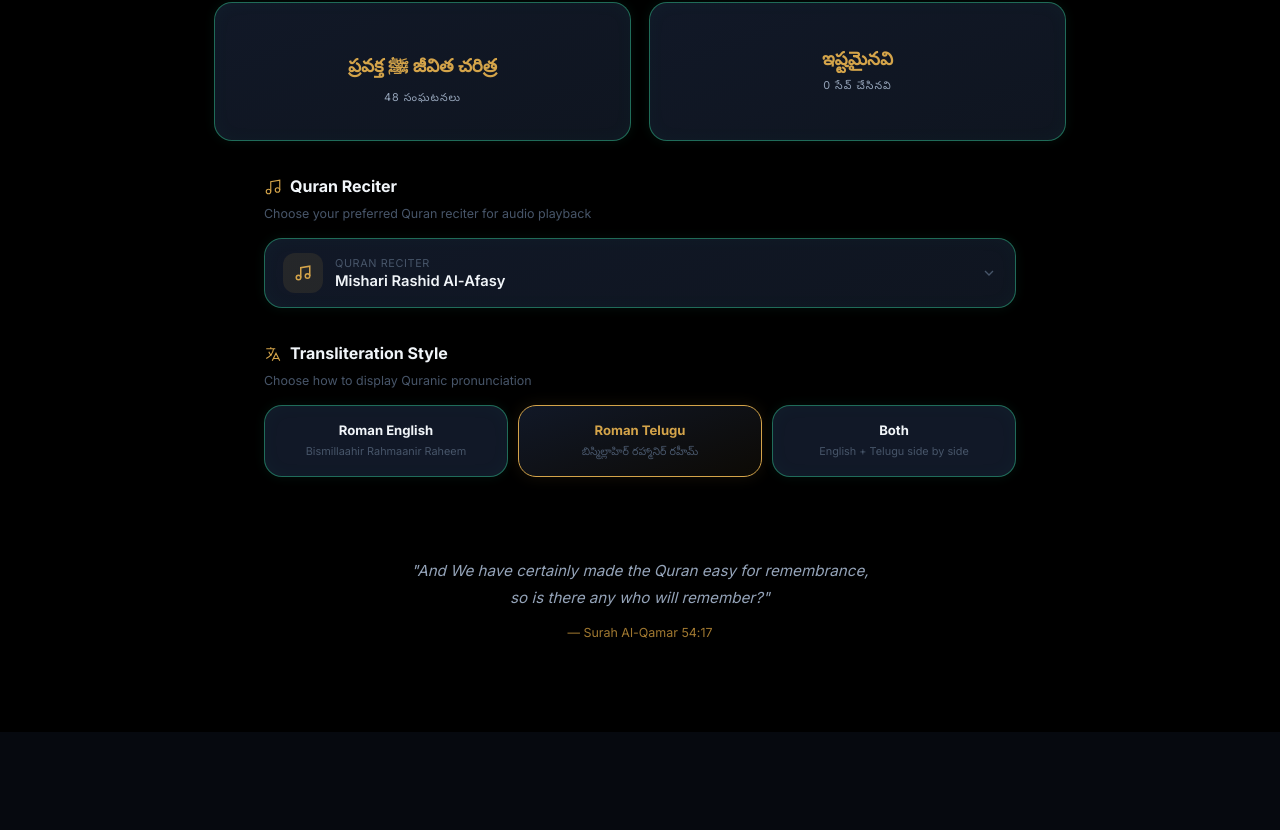
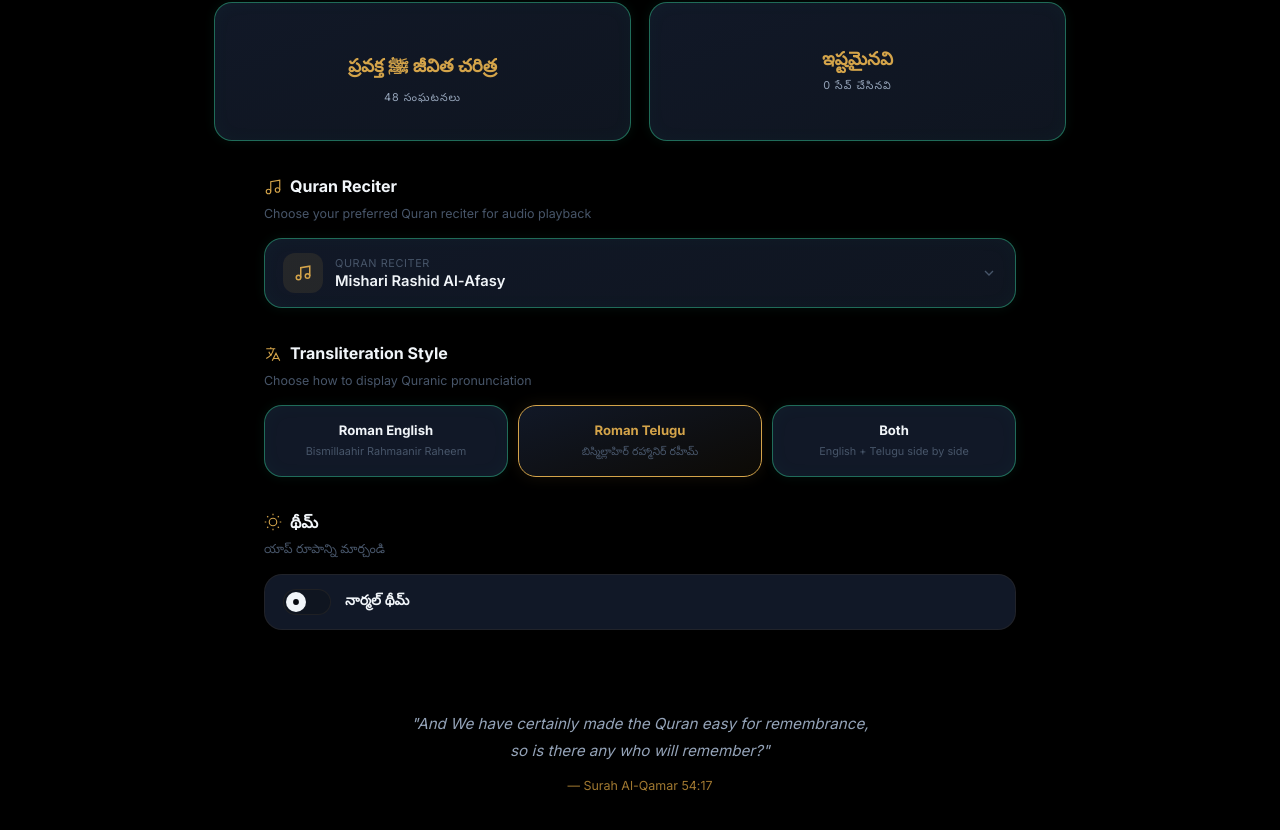
Before and after one commit to Mahendarmax/Believer-of-Almighty, a React (Vite) app: page / in a window 1280 px wide. Shown: the part 1536-2366 px from the top of the page. Before the commit the page ends 2268 px from the top, so only its background shows below. Built offline with nearby package versions, Linux system fonts and the light colour scheme.

Commit message:
feat: add dark theme toggle on homepage

```diff
--- a/src/context/SettingsContext.jsx
+++ b/src/context/SettingsContext.jsx
@@ -29,6 +29,7 @@ export const SettingsProvider = ({ children }) => {
   const [favorites, setFavorites] = useState(() => loadSetting('favorites', []))
   const [transliteration, setTransliteration] = useState(() => loadSetting('transliteration', 'telugu'))
   const [reciter, setReciter] = useState(() => loadSetting('reciter', 'ar.alafasy'))
+  const [theme, setTheme] = useState(() => loadSetting('theme', 'normal'))
 
   // Debounced localStorage writes — batch rapid changes (e.g. font size)
   const saveTimers = useRef({})
@@ -44,6 +45,12 @@ export const SettingsProvider = ({ children }) => {
   useEffect(() => { debouncedSave('favorites', favorites, 500) }, [favorites, debouncedSave])
   useEffect(() => { debouncedSave('transliteration', transliteration, 0) }, [transliteration, debouncedSave])
   useEffect(() => { debouncedSave('reciter', reciter, 0) }, [reciter, debouncedSave])
+  useEffect(() => { debouncedSave('theme', theme, 0) }, [theme, debouncedSave])
+
+  // Apply theme to document root
+  useEffect(() => {
+    document.documentElement.setAttribute('data-theme', theme)
+  }, [theme])
 
   const toggleArabic = useCallback(() => setShowArabic(prev => !prev), [])
   const increaseFontSize = useCallback(() => setFontSize(prev => Math.min(28, prev + 1)), [])
@@ -78,7 +85,8 @@ export const SettingsProvider = ({ children }) => {
     favorites, toggleFavorite, isFavorite,
     transliteration, setTransliteration,
     reciter, setReciter,
-  }), [showArabic, toggleArabic, fontSize, increaseFontSize, decreaseFontSize, lastRead, updateLastRead, clearLastRead, favorites, toggleFavorite, isFavorite, transliteration, reciter])
+    theme, setTheme,
+  }), [showArabic, toggleArabic, fontSize, increaseFontSize, decreaseFontSize, lastRead, updateLastRead, clearLastRead, favorites, toggleFavorite, isFavorite, transliteration, reciter, theme])
 
   return (
     <SettingsContext.Provider value={value}>
--- a/src/index.css
+++ b/src/index.css
@@ -40,6 +40,37 @@
   --transition: 0.3s cubic-bezier(0.4, 0, 0.2, 1);
   --transition-fast: 0.15s cubic-bezier(0.4, 0, 0.2, 1);
   --transition-spring: 0.5s cubic-bezier(0.34, 1.56, 0.64, 1);
+}
+
+/* Dark Theme */
+[data-theme="dark"] {
+  --bg-primary: #000000;
+  --bg-secondary: #0a0a0a;
+  --bg-card: #161617;
+  --bg-card-hover: #1e1e1f;
+  --bg-surface: #111111;
+
+  --accent: #d4a44a;
+  --accent-light: #e8c46a;
+  --accent-dim: #a07830;
+  --gold: #d4a44a;
+  --gold-light: #e8c46a;
+  --gold-dim: #a07830;
+
+  --emerald: #c0c0c0;
+  --emerald-dim: #808080;
+
+  --text-primary: #f5f5f7;
+  --text-secondary: #a1a1a6;
+  --text-muted: #6e6e73;
+  --text-arabic: #f5f5f7;
+
+  --border: rgba(192, 192, 192, 0.22);
+  --border-strong: rgba(192, 192, 192, 0.35);
+
+  --shadow: 0 4px 30px rgba(0, 0, 0, 0.6);
+  --shadow-lg: 0 12px 50px rgba(0, 0, 0, 0.7);
+  --shadow-glow: none;
 }
 
 *, *::before, *::after {
--- a/src/pages/Home.css
+++ b/src/pages/Home.css
@@ -1271,6 +1271,95 @@
   line-height: 1.4;
 }
 
+/* ===== THEME TOGGLE ===== */
+.theme-toggle-section {
+  padding: 0 24px;
+  max-width: 720px;
+  margin: 0 auto 32px;
+  width: 100%;
+}
+
+.theme-toggle-title {
+  display: flex;
+  align-items: center;
+  gap: 8px;
+  font-size: 1rem;
+  font-weight: 700;
+  color: var(--text-primary);
+  margin-bottom: 4px;
+}
+
+.theme-toggle-title svg {
+  color: var(--accent);
+}
+
+.theme-toggle-desc {
+  font-size: 0.78rem;
+  color: var(--text-muted);
+  margin-bottom: 14px;
+}
+
+.theme-toggle-btn {
+  display: flex;
+  align-items: center;
+  gap: 14px;
+  padding: 14px 18px;
+  background: var(--bg-card);
+  border: 1px solid var(--border);
+  border-radius: var(--radius-lg);
+  cursor: pointer;
+  transition: var(--transition);
+  width: 100%;
+}
+
+.theme-toggle-btn:hover {
+  border-color: var(--accent);
+  background: var(--bg-card-hover);
+}
+
+.theme-toggle-track {
+  position: relative;
+  width: 48px;
+  height: 26px;
+  background: var(--bg-surface);
+  border: 1px solid var(--border);
+  border-radius: 13px;
+  transition: var(--transition);
+  flex-shrink: 0;
+}
+
+.theme-toggle-track.dark {
+  background: var(--accent-dim);
+  border-color: var(--accent);
+}
+
+.theme-toggle-thumb {
+  position: absolute;
+  top: 2px;
+  left: 2px;
+  width: 20px;
+  height: 20px;
+  background: var(--text-primary);
+  border-radius: 50%;
+  display: flex;
+  align-items: center;
+  justify-content: center;
+  transition: var(--transition);
+  color: var(--bg-primary);
+}
+
+.theme-toggle-track.dark .theme-toggle-thumb {
+  left: 24px;
+  background: var(--accent);
+  color: #000;
+}
+
+.theme-toggle-label {
+  font-size: 0.88rem;
+  font-weight: 600;
+  color: var(--text-primary);
+}
+
 /* ===== NAMAZ SURAHS ===== */
 .namaz-section {
   padding: 0 24px;
@@ -1730,6 +1819,7 @@
   .action-card p { font-size: 0.68rem; }
   .action-meta { font-size: 0.62rem; }
   .translit-section { padding: 0 16px; }
+  .theme-toggle-section { padding: 0 16px; }
   .home-reciter-section { padding: 0 16px; }
   .home-reciter-toggle { padding: 12px 14px; gap: 10px; }
   .home-reciter-icon { width: 34px; height: 34px; border-radius: 10px; }
@@ -1761,6 +1851,7 @@
   .continue-section { max-width: 800px; }
   .continue-card { padding: 24px 28px; }
   .translit-section { max-width: 800px; }
+  .theme-toggle-section { max-width: 800px; }
   .home-reciter-section { max-width: 800px; }
   .namaz-section { max-width: 800px; }
   .duas-section { max-width: 800px; }
@@ -1772,3 +1863,113 @@
   .action-cards { max-width: 900px; }
   .action-card { padding: 44px 24px 34px; }
 }
+
+/* ===== DARK THEME OVERRIDES ===== */
+[data-theme="dark"] .home {
+  background: #000000;
+}
+
+[data-theme="dark"] .home-hero {
+  background: linear-gradient(175deg, #000000 0%, #0a0a0a 40%, #080808 70%, #000000 100%);
+}
+
+[data-theme="dark"] .hero-pattern {
+  background:
+    radial-gradient(ellipse 60% 50% at 50% 30%, rgba(212,164,74,0.04) 0%, transparent 70%),
+    radial-gradient(circle at 20% 80%, rgba(192,192,192,0.02) 0%, transparent 50%),
+    radial-gradient(circle at 85% 20%, rgba(212,164,74,0.03) 0%, transparent 40%);
+}
+
+[data-theme="dark"] .stat-card {
+  background: #161617;
+  border-color: rgba(192, 192, 192, 0.22);
+  box-shadow: 0 4px 30px rgba(0, 0, 0, 0.6);
+}
+
+[data-theme="dark"] .stat-card:hover {
+  border-color: rgba(192, 192, 192, 0.35);
+}
+
+[data-theme="dark"] .action-card {
+  background: #161617;
+  border: 1px solid rgba(192, 192, 192, 0.22);
+  box-shadow: 0 4px 30px rgba(0, 0, 0, 0.6);
+}
+
+[data-theme="dark"] .action-card::before {
+  display: none;
+}
+
+[data-theme="dark"] .action-card:hover {
+  border-color: rgba(192, 192, 192, 0.35);
+  box-shadow: 0 4px 30px rgba(0, 0, 0, 0.6);
+  background: #1e1e1f;
+}
+
+[data-theme="dark"] .translit-btn {
+  border-color: rgba(192, 192, 192, 0.22);
+  box-shadow: none;
+  background: #161617;
+}
+
+[data-theme="dark"] .translit-btn:hover {
+  border-color: rgba(192, 192, 192, 0.35);
+  box-shadow: none;
+}
+
+[data-theme="dark"] .translit-btn.active {
+  border-color: var(--accent);
+  background: #161617;
+  box-shadow: none;
+}
+
+[data-theme="dark"] .qv-box {
+  background: #161617;
+  border-color: rgba(192, 192, 192, 0.22);
+  box-shadow: 0 4px 30px rgba(0, 0, 0, 0.6);
+}
+
+[data-theme="dark"] .qv-select,
+[data-theme="dark"] .qv-verse-input,
+[data-theme="dark"] .qv-drop-search {
+  background: #111111;
+  border-color: rgba(192, 192, 192, 0.22);
+}
+
+[data-theme="dark"] .qv-select:hover,
+[data-theme="dark"] .qv-verse-input:focus {
+  border-color: rgba(192, 192, 192, 0.35);
+}
+
+[data-theme="dark"] .continue-card {
+  background: #161617;
+  border-color: rgba(192, 192, 192, 0.22);
+  box-shadow: 0 4px 30px rgba(0, 0, 0, 0.6);
+}
+
+[data-theme="dark"] .continue-card:hover {
+  border-color: rgba(192, 192, 192, 0.35);
+}
+
+[data-theme="dark"] .home-reciter-toggle {
+  background: #161617;
+  border-color: rgba(192, 192, 192, 0.22);
+}
+
+[data-theme="dark"] .home-reciter-toggle:hover {
+  border-color: rgba(192, 192, 192, 0.35);
+}
+
+[data-theme="dark"] .home-reciter-dropdown {
+  background: #161617;
+  border-color: rgba(192, 192, 192, 0.22);
+}
+
+[data-theme="dark"] .home-reciter-option:hover {
+  background: #1e1e1f;
+}
+
+[data-theme="dark"] .home-reciter-search input {
+  background: #111111;
+  border-color: rgba(192, 192, 192, 0.22);
+}
--- a/src/pages/Home.jsx
+++ b/src/pages/Home.jsx
@@ -110,7 +110,7 @@ ReciterPicker.displayName = 'ReciterPicker'
 
 const Home = React.memo(function Home() {
   const navigate = useNavigate()
-  const { lastRead, favorites, transliteration, setTransliteration, reciter, setReciter, showArabic, fontSize } = useSettings()
+  const { lastRead, favorites, transliteration, setTransliteration, reciter, setReciter, showArabic, fontSize, theme, setTheme } = useSettings()
 
   // Quick Verse Lookup state
   const [qvSurah, setQvSurah] = useState('')
@@ -417,6 +417,41 @@ const Home = React.memo(function Home() {
         </div>
       </section>
 
+      {/* Theme Toggle */}
+      <section className="theme-toggle-section">
+        <h3 className="theme-toggle-title">
+          <svg viewBox="0 0 24 24" fill="none" stroke="currentColor" strokeWidth="1.5" width="18" height="18">
+            {theme === 'dark'
+              ? <path d="M21 12.79A9 9 0 1111.21 3a7 7 0 009.79 9.79z"/>
+              : <><circle cx="12" cy="12" r="5"/><path d="M12 1v2m0 18v2M4.22 4.22l1.42 1.42m12.72 12.72l1.42 1.42M1 12h2m18 0h2M4.22 19.78l1.42-1.42M18.36 5.64l1.42-1.42"/></>
+            }
+          </svg>
+          {transliteration === 'telugu' ? 'థీమ్' : 'Theme'}
+        </h3>
+        <p className="theme-toggle-desc">{transliteration === 'telugu' ? 'యాప్ రూపాన్ని మార్చండి' : 'Switch the app appearance'}</p>
+        <button
+          className="theme-toggle-btn"
+          onClick={() => setTheme(theme === 'dark' ? 'normal' : 'dark')}
+          aria-label={`Switch to ${theme === 'dark' ? 'normal' : 'dark'} theme`}
+        >
+          <span className={`theme-toggle-track ${theme === 'dark' ? 'dark' : ''}`}>
+            <span className="theme-toggle-thumb">
+              {theme === 'dark' ? (
+                <svg viewBox="0 0 24 24" fill="currentColor" width="14" height="14"><path d="M21 12.79A9 9 0 1111.21 3a7 7 0 009.79 9.79z"/></svg>
+              ) : (
+                <svg viewBox="0 0 24 24" fill="currentColor" width="14" height="14"><circle cx="12" cy="12" r="5"/></svg>
+              )}
+            </span>
+          </span>
+          <span className="theme-toggle-label">
+            {theme === 'dark'
+              ? (transliteration === 'telugu' ? 'డార్క్ థీమ్' : 'Dark Theme')
+              : (transliteration === 'telugu' ? 'నార్మల్ థీమ్' : 'Normal Theme')
+            }
+          </span>
+        </button>
+      </section>
+
       {/* Quote */}
       <footer className="home-footer">
         <blockquote className="footer-quote">
```
